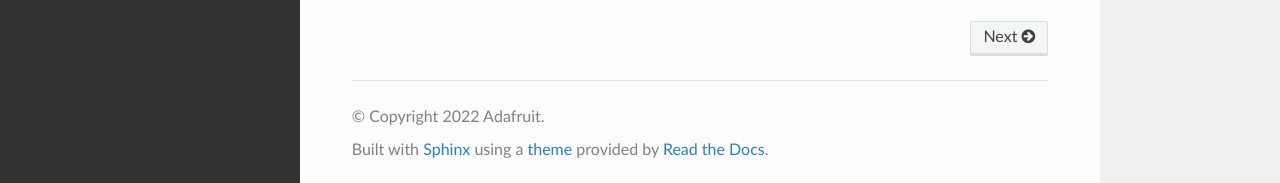
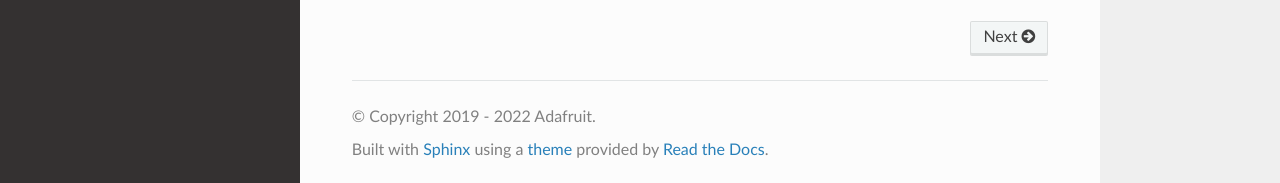
Before and after one commit to adafruit/Adafruit_CircuitPython_PYOA, a Sphinx documentation site: the page built from docs/index.rst, in a window 1280 px wide and 900 px high, scrolled down 1286 px. Shown: the part 714-897 px from the top of the window. Built offline with Sphinx 7.4.7 and the Read the Docs theme 2.0.0, drawn with Linux system fonts in a browser that asks for light colours; some of the changed lines change nothing that is shown.

Commit message:
Use year duration range for copyright attribution

```diff
--- a/docs/conf.py
+++ b/docs/conf.py
@@ -54,8 +54,14 @@ master_doc = "index"
 
 # General information about the project.
 project = "Adafruit PYOA Library"
+creation_year = "2019"
 current_year = str(datetime.datetime.now().year)
-copyright = current_year + " Adafruit"
+year_duration = (
+    current_year
+    if current_year == creation_year
+    else creation_year + " - " + current_year
+)
+copyright = year_duration + " Adafruit"
 author = "Adafruit"
 
 # The version info for the project you're documenting, acts as replacement for
```
